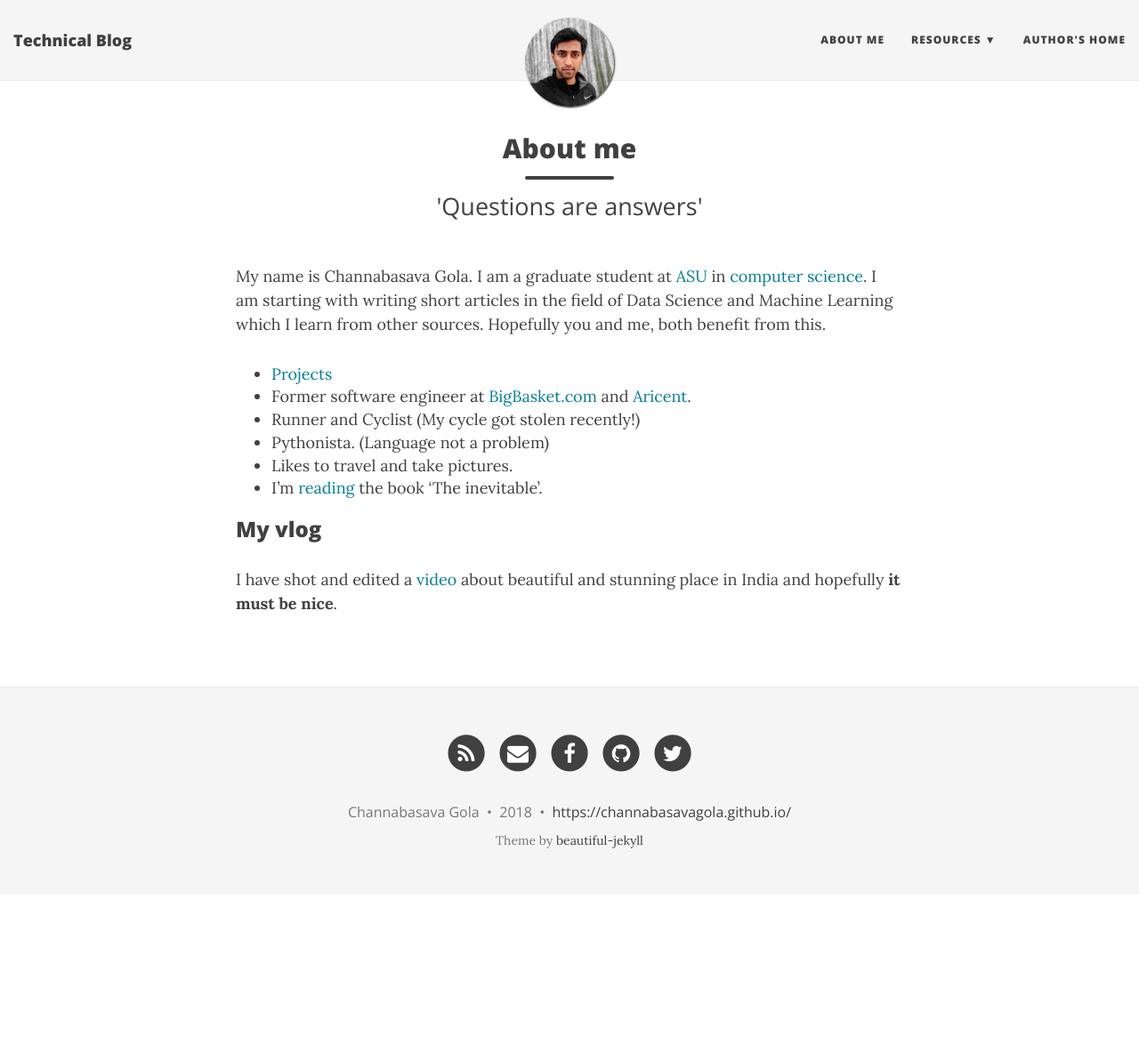
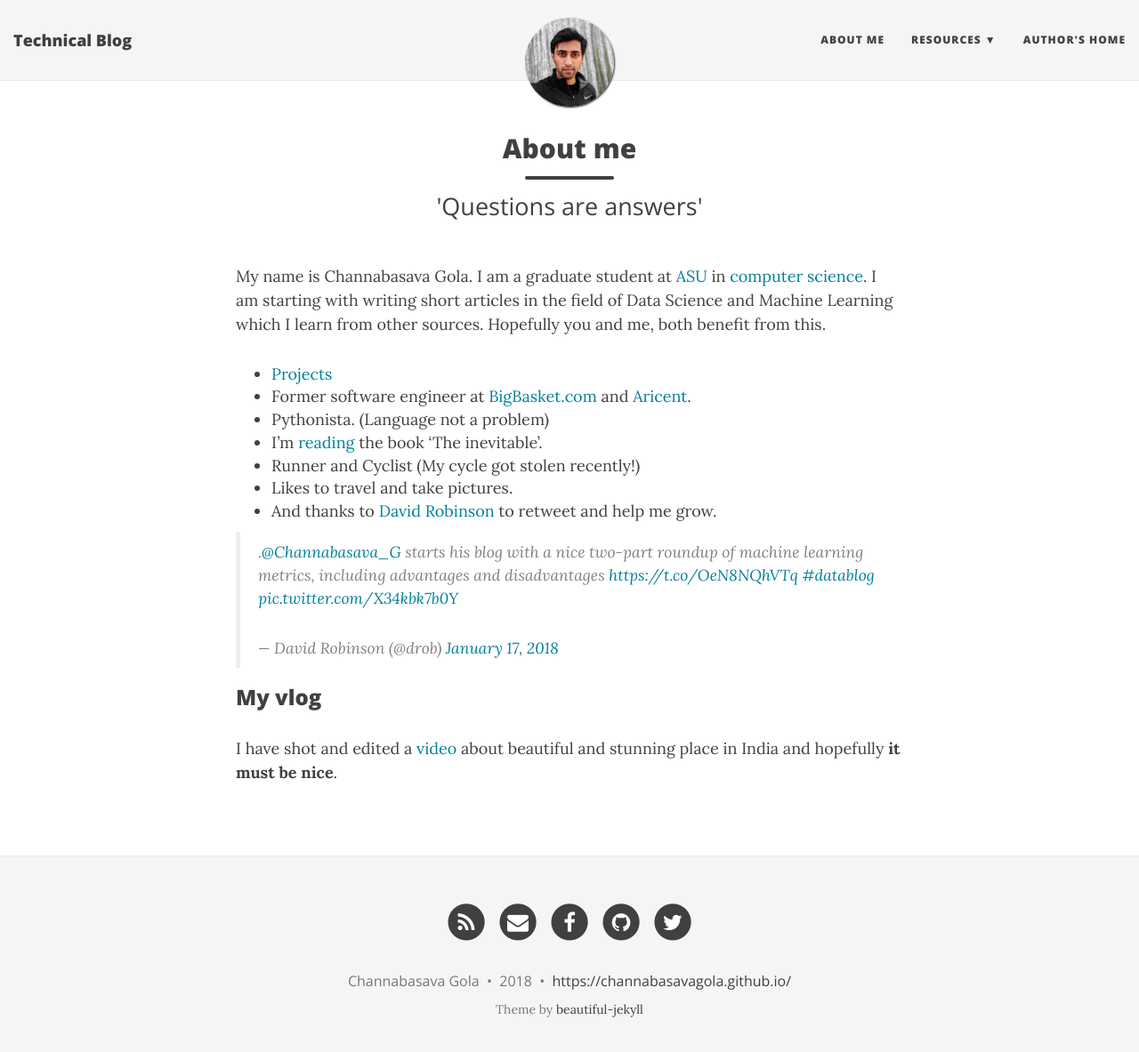
Before and after one commit to channagithub/channabasavagola.github.io, a Jekyll site: the page built from aboutme.md, in a window 1280 px wide and 1196 px high. Shown: the top 1183 px of the window at 89% size. Built offline with Jekyll 4.4.1, drawn with Linux system fonts in a browser that asks for light colours; nearby versions of some CDN libraries; comment, search, counter and statistics services are not loaded.

Commit message:
Adding retweet from drob

```diff
--- a/aboutme.md
+++ b/aboutme.md
@@ -8,10 +8,14 @@ My name is Channabasava Gola. I am a graduate student at [ASU](https://www.asu.e
 
 - [Projects](./../projects)
 - Former software engineer at [BigBasket.com](https://www.bigbasket.com/) and [Aricent](https://www.aricent.com/).
+- Pythonista. (Language not a problem)
+- I'm [reading](https://www.goodreads.com/user/show/59536279-channabasava-gola) the book 'The inevitable'.
 - Runner and Cyclist (My cycle got stolen recently!)
-- Pythonista. (Language not a problem)
 - Likes to travel and take pictures.
-- I'm [reading](https://www.goodreads.com/user/show/59536279-channabasava-gola) the book 'The inevitable'.
+- And thanks to [David Robinson](https://twitter.com/drob) to retweet and help me grow.
+<blockquote class="twitter-tweet" data-lang="en"><p lang="en" dir="ltr">.<a href="https://twitter.com/Channabasava_G?ref_src=twsrc%5Etfw">@Channabasava_G</a> starts his blog with a nice two-part roundup of machine learning metrics, including advantages and disadvantages <a href="https://t.co/OeN8NQhVTq">https://t.co/OeN8NQhVTq</a> <a href="https://twitter.com/hashtag/datablog?src=hash&amp;ref_src=twsrc%5Etfw">#datablog</a> <a href="https://t.co/X34kbk7b0Y">pic.twitter.com/X34kbk7b0Y</a></p>&mdash; David Robinson (@drob) <a href="https://twitter.com/drob/status/953678615404843009?ref_src=twsrc%5Etfw">January 17, 2018</a></blockquote>
+<script async src="https://platform.twitter.com/widgets.js" charset="utf-8"></script>
+
 
 ### My vlog
 
```
Also changed, not shown: projects.md (+1 -1 lines).
